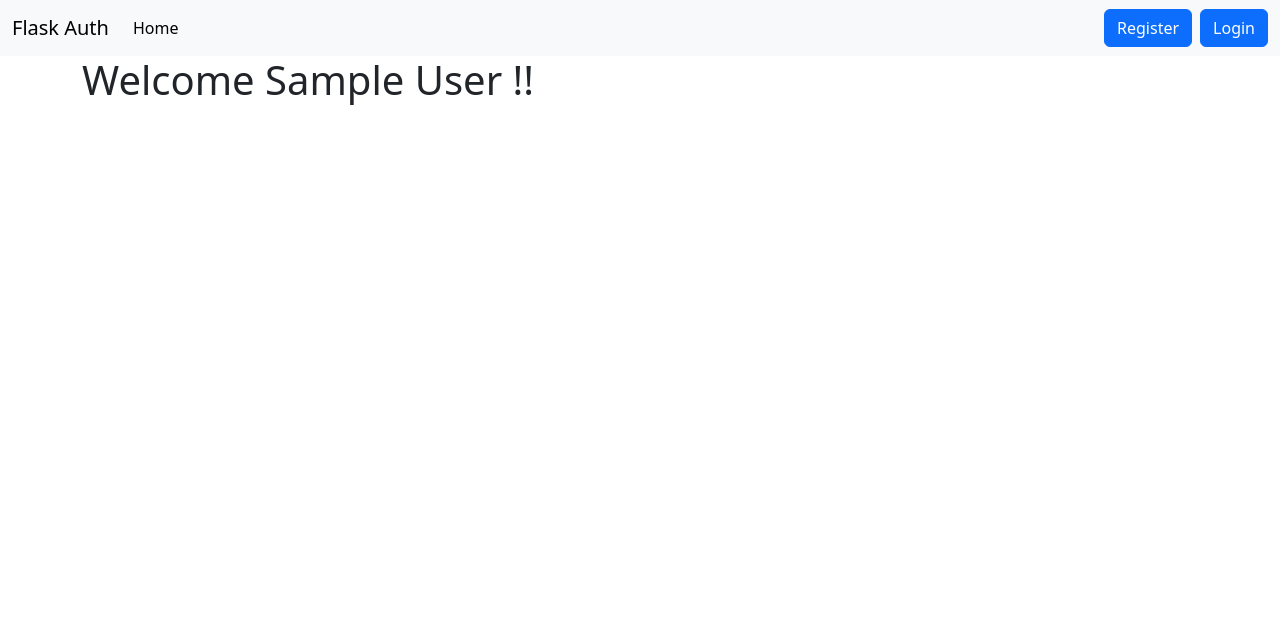
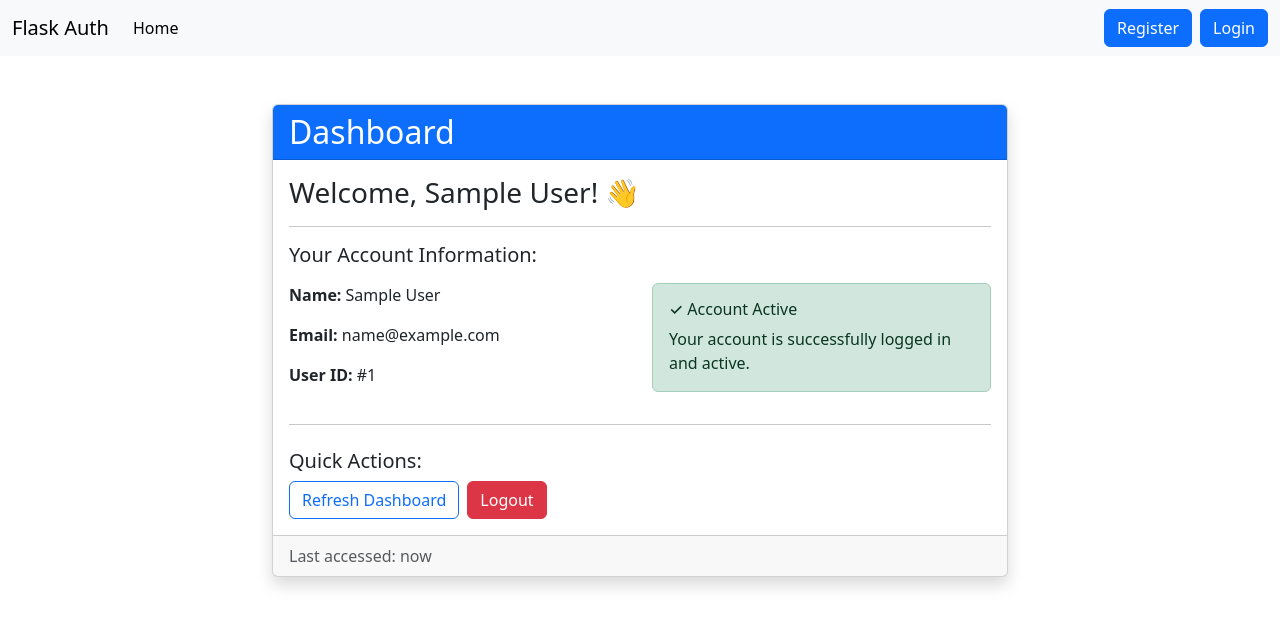
Before and after one commit to AnmolSharma1711/Full_Stack_Project, a Flask app: template FlaskAuthApp/templates/dashboard.html in a window 1280 px wide. Shown: the top 627 px of the page. Run offline with Flask 3, Linux system fonts and the light colour scheme; the template is opened without the code that fills it: values that come from a table or form of the project are taken from there, others are empty; tables that the repository leaves empty hold one stand-in row (values such as "Sample post").

Commit message:
Add field validation and enhance dashboard with user content

```diff
--- a/FlaskAuthApp/app.py
+++ b/FlaskAuthApp/app.py
@@ -33,9 +33,18 @@ def index():
 @app.route("/register", methods=['GET','POST'])
 def register():
     if request.method == 'POST':
-        name = request.form['name']
-        email = request.form['email']
-        password = request.form['password']
+        name = request.form.get('name', '').strip()
+        email = request.form.get('email', '').strip()
+        password = request.form.get('password', '').strip()
+
+        # Validate empty fields
+        if not name or not email or not password:
+            return render_template('register.html', error='All fields are required')
+
+        # Check if user already exists
+        existing_user = User.query.filter_by(email=email).first()
+        if existing_user:
+            return render_template('register.html', error='Email already registered')
 
         new_user = User(name=name, email=email, password=password)
         db.session.add(new_user)
@@ -47,8 +56,12 @@ def register():
 @app.route("/login", methods=['GET','POST'])
 def login():
     if request.method == 'POST':
-        email = request.form['email']
-        password = request.form['password']
+        email = request.form.get('email', '').strip()
+        password = request.form.get('password', '').strip()
+
+        # Validate empty fields
+        if not email or not password:
+            return render_template('login.html', error='All fields are required')
 
         user = User.query.filter_by(email=email).first()
 
@@ -56,7 +69,7 @@ def login():
             session['email'] = user.email
             return redirect('/dashboard')
         else:
-            return render_template('login.html',error='Invalid Password')
+            return render_template('login.html', error='Invalid email or password')
 
     return render_template("login.html")
 
--- a/FlaskAuthApp/templates/dashboard.html
+++ b/FlaskAuthApp/templates/dashboard.html
@@ -1,8 +1,45 @@
 {% extends 'base.html' %}
 {% block body %}
 
-    <div class="container">
-        <h1>Welcome {{user.name}} !!</h1>
+    <div class="container mt-5">
+        <div class="row">
+            <div class="col-md-8 offset-md-2">
+                <div class="card shadow">
+                    <div class="card-header bg-primary text-white">
+                        <h2 class="mb-0">Dashboard</h2>
+                    </div>
+                    <div class="card-body">
+                        <h3 class="card-title">Welcome, {{user.name}}! 👋</h3>
+                        <hr>
+                        <h5 class="mb-3">Your Account Information:</h5>
+                        <div class="row">
+                            <div class="col-md-6">
+                                <p><strong>Name:</strong> {{user.name}}</p>
+                                <p><strong>Email:</strong> {{user.email}}</p>
+                                <p><strong>User ID:</strong> #{{user.id}}</p>
+                            </div>
+                            <div class="col-md-6">
+                                <div class="alert alert-success" role="alert">
+                                    <h6 class="alert-heading">✓ Account Active</h6>
+                                    <p class="mb-0">Your account is successfully logged in and active.</p>
+                                </div>
+                            </div>
+                        </div>
+                        <hr>
+                        <div class="mt-4">
+                            <h5>Quick Actions:</h5>
+                            <div class="d-grid gap-2 d-md-flex">
+                                <a href="/dashboard" class="btn btn-outline-primary">Refresh Dashboard</a>
+                                <a href="/logout" class="btn btn-danger">Logout</a>
+                            </div>
+                        </div>
+                    </div>
+                    <div class="card-footer text-muted">
+                        Last accessed: {{ "now" | default("Today") }}
+                    </div>
+                </div>
+            </div>
+        </div>
     </div>
 
 {% endblock body %}
```
Also changed, not shown: FlaskAuthApp/templates/login.html (+7 -2 lines), FlaskAuthApp/templates/register.html (+8 -3 lines).
